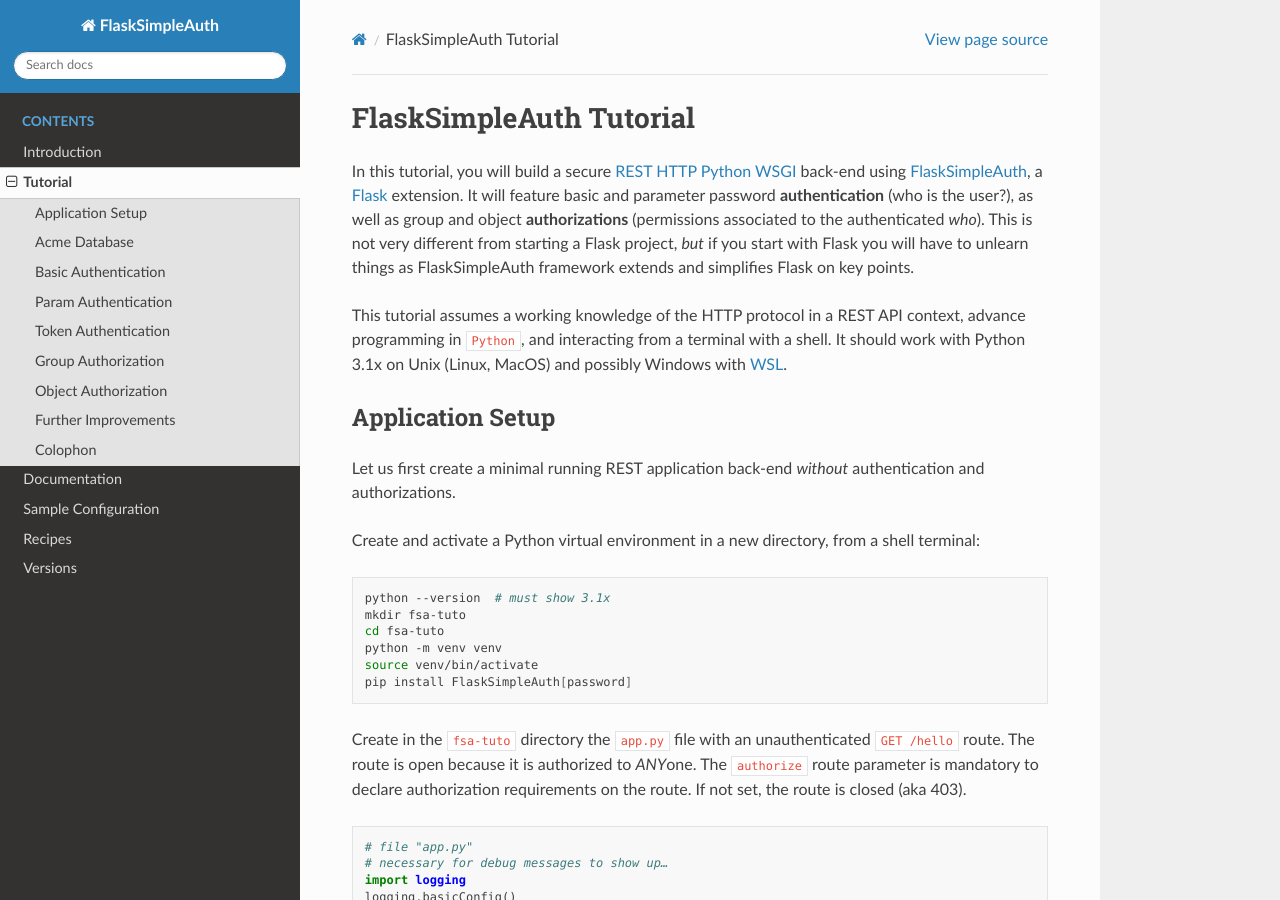
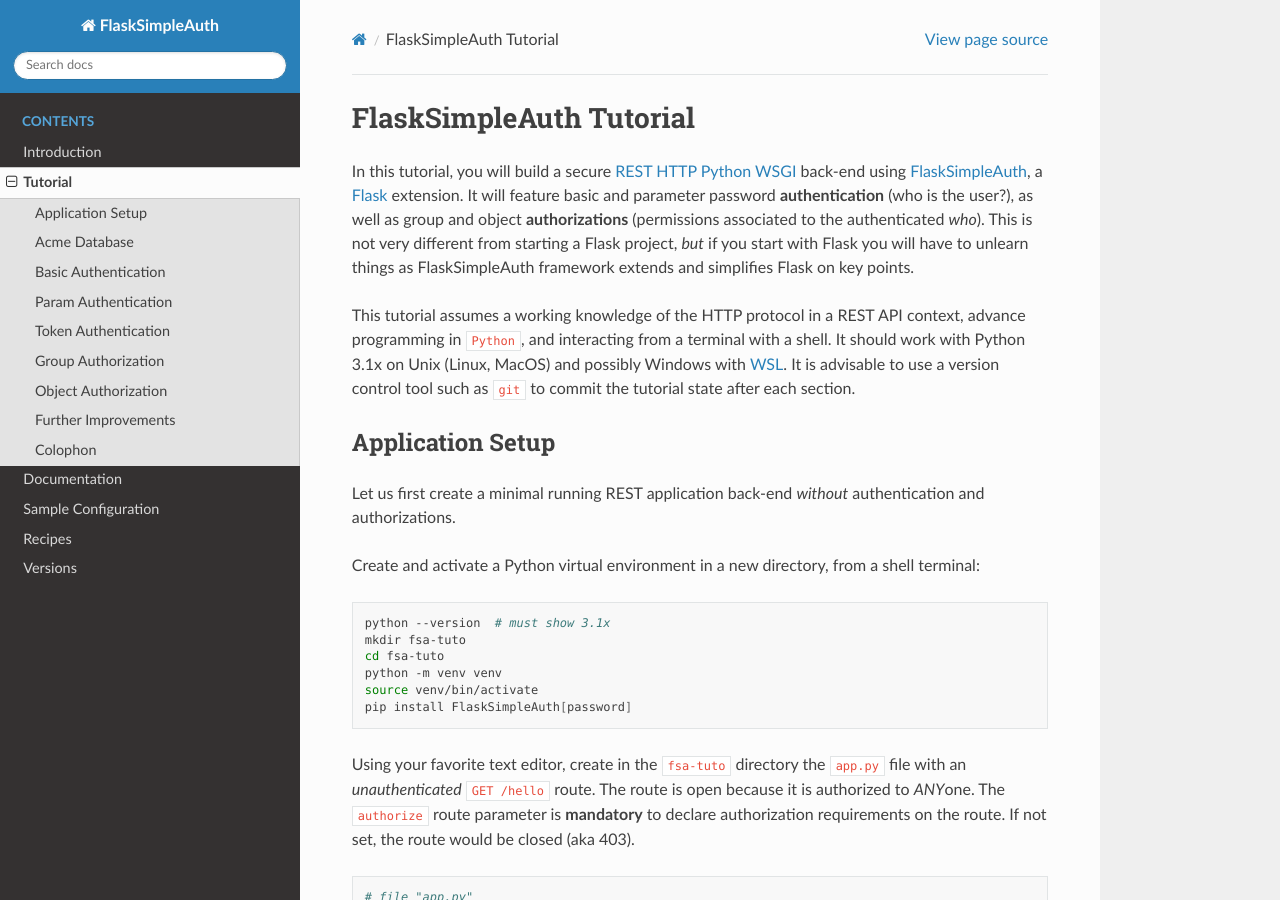
Before and after one commit to zx80/flask-simple-auth, a Sphinx documentation site: the page built from docs/TUTORIAL.md, in a window 1280 px wide and 900 px high. Built offline with Sphinx 7.4.7 and the Read the Docs theme 2.0.0, drawn with Linux system fonts in a browser that asks for light colours; pages that are not in the unit, such as notebooks, are missing from menus.

Commit message:
improve tutorial intro

````diff
--- a/docs/TUTORIAL.md
+++ b/docs/TUTORIAL.md
@@ -20,6 +20,8 @@
 with a shell.
 It should work with Python 3.1x on Unix (Linux, MacOS) and possibly Windows with
 [WSL](https://en.wikipedia.org/wiki/Windows_Subsystem_for_Linux).
+It is advisable to use a version control tool such as `git` to commit the
+tutorial state after each section.
 
 ## Application Setup
 
@@ -38,12 +40,12 @@
 pip install FlaskSimpleAuth[password]
 ```
 
-Create in the `fsa-tuto` directory the `app.py` file with an unauthenticated
-`GET /hello` route.
+Using your favorite text editor, create in the `fsa-tuto` directory the `app.py`
+file with an _unauthenticated_ `GET /hello` route.
 The route is open because it is authorized to *ANY*one.
-The `authorize` route parameter is mandatory to declare authorization
+The `authorize` route parameter is **mandatory** to declare authorization
 requirements on the route.
-If not set, the route is closed (aka 403).
+If not set, the route would be closed (aka 403).
 
 ```python
 # file "app.py"
````
